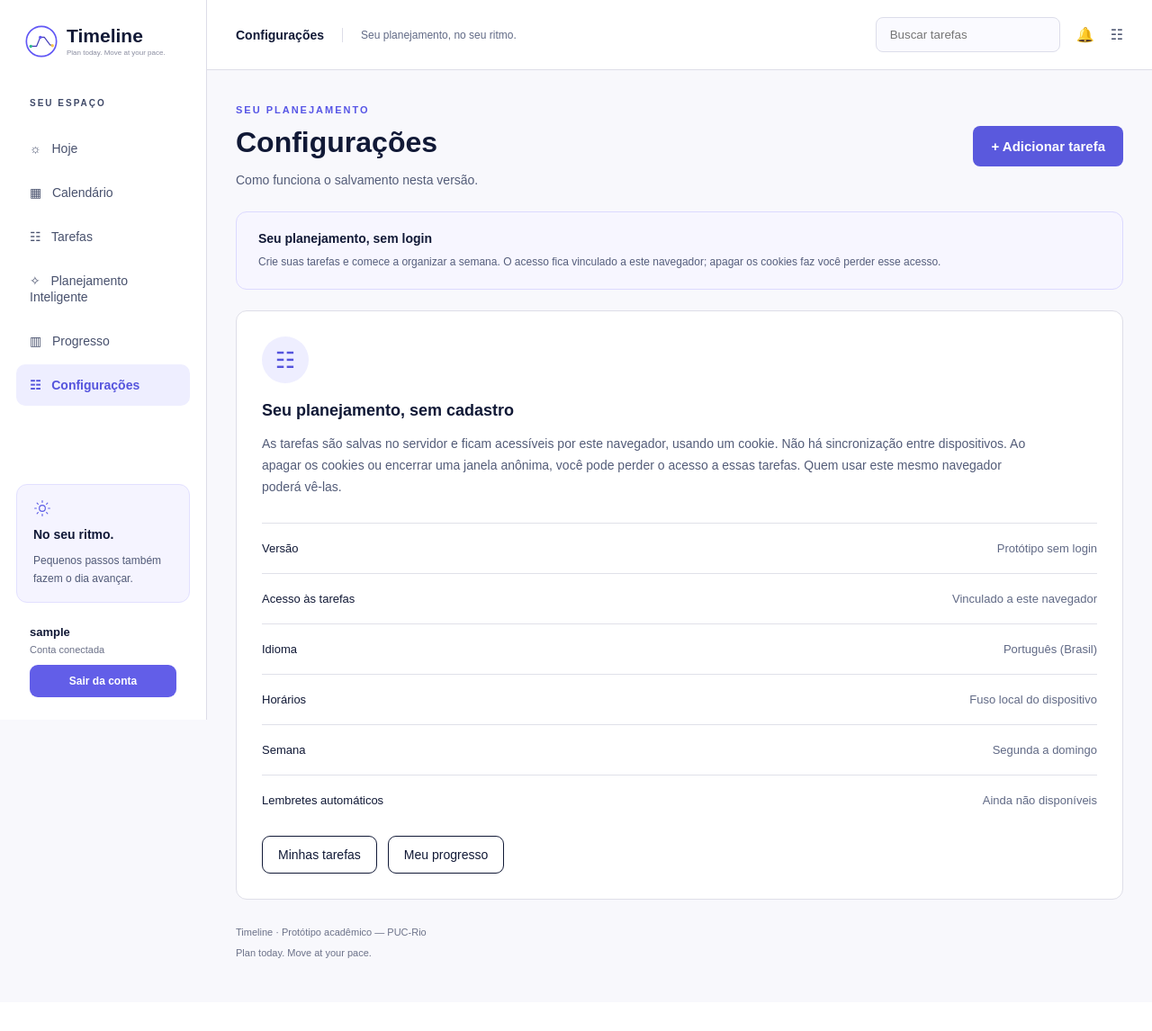
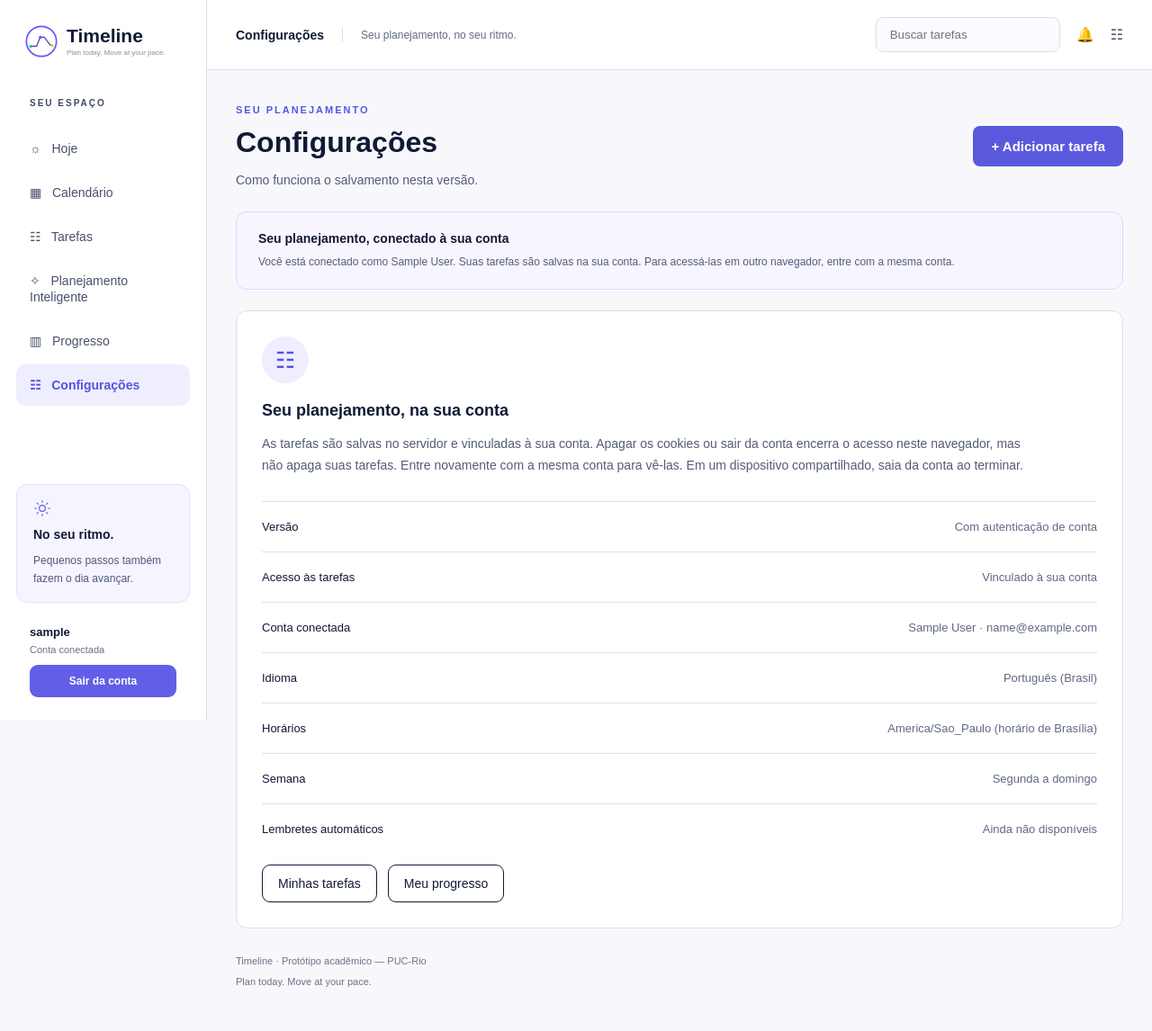
Before and after one commit to GabrielaJusto/Timeline, a Django app: page /configuracoes/ in a window 1280 px wide. Shown: the whole page at 90% size. Before the commit the page ends 1065 px from the top, so only its background shows below. Run offline with Django 5.2, Linux system fonts and the light colour scheme; the visitor is signed in with stand-in values (Sample User, id 1).

Commit message:
fix: padroniza barra lateral e corrige conta nas configuracoes

```diff
--- a/core/templates/configuracoes.html
+++ b/core/templates/configuracoes.html
@@ -83,31 +83,28 @@
 
             <!-- AVISO -->
             <div class="aviso-planejamento">
-                <strong>Seu planejamento, sem login</strong>
+                <strong>Seu planejamento, conectado à sua conta</strong>
 
                 <p>
-                    Crie suas tarefas e comece a organizar a semana.
-                    O acesso fica vinculado a este navegador; apagar os cookies
-                    faz você perder esse acesso.
+                    Você está conectado como {{ user.get_full_name|default:user.username }}.
+                    Suas tarefas são salvas na sua conta. Para acessá-las em outro navegador,
+                    entre com a mesma conta.
                 </p>
             </div>
 
 
             <!-- CONFIGURAÇÕES -->
-            <!-- Os textos abaixo seguem o protótipo.
-                 Este HTML e o CSS não implementam servidor ou cookies. -->
             <div class="card-configuracoes">
 
                 <div class="icone-configuracoes" aria-hidden="true">☷</div>
 
-                <h2>Seu planejamento, sem cadastro</h2>
+                <h2>Seu planejamento, na sua conta</h2>
 
                 <p class="descricao-configuracoes">
-                    As tarefas são salvas no servidor e ficam acessíveis por
-                    este navegador, usando um cookie. Não há sincronização
-                    entre dispositivos. Ao apagar os cookies ou encerrar uma
-                    janela anônima, você pode perder o acesso a essas tarefas.
-                    Quem usar este mesmo navegador poderá vê-las.
+                    As tarefas são salvas no servidor e vinculadas à sua conta.
+                    Apagar os cookies ou sair da conta encerra o acesso neste navegador,
+                    mas não apaga suas tarefas. Entre novamente com a mesma conta para vê-las.
+                    Em um dispositivo compartilhado, saia da conta ao terminar.
                 </p>
 
 
@@ -116,12 +113,17 @@
 
                     <div class="linha-configuracao">
                         <strong>Versão</strong>
-                        <span>Protótipo sem login</span>
+                        <span>Com autenticação de conta</span>
                     </div>
 
                     <div class="linha-configuracao">
                         <strong>Acesso às tarefas</strong>
-                        <span>Vinculado a este navegador</span>
+                        <span>Vinculado à sua conta</span>
+                    </div>
+
+                    <div class="linha-configuracao">
+                        <strong>Conta conectada</strong>
+                        <span>{{ user.get_full_name|default:user.username }}{% if user.email %} · {{ user.email }}{% endif %}</span>
                     </div>
 
                     <div class="linha-configuracao">
@@ -131,7 +133,7 @@
 
                     <div class="linha-configuracao">
                         <strong>Horários</strong>
-                        <span>Fuso local do dispositivo</span>
+                        <span>America/Sao_Paulo (horário de Brasília)</span>
                     </div>
 
                     <div class="linha-configuracao">
--- a/core/templates/tarefas.html
+++ b/core/templates/tarefas.html
@@ -4,7 +4,10 @@
 <h1>Minhas tarefas</h1>
 <p>Organize atividades e avance uma etapa de cada vez.</p>
 </div>
+<div class="org-actions">
+<a href="{% url 'lixeira' %}">Lixeira</a>
 <a class="org-button" href="{% url 'adicionar_tarefa' %}">+ Nova tarefa</a>
+</div>
 </header>
 <div class="org-stats">
 <div class="org-card">Total <strong>{{ total }}</strong>
```
Also changed, not shown: core/static/css/organizacao.css (+15 -0 lines), core/templates/organizacao/base.html (+16 -12 lines).
